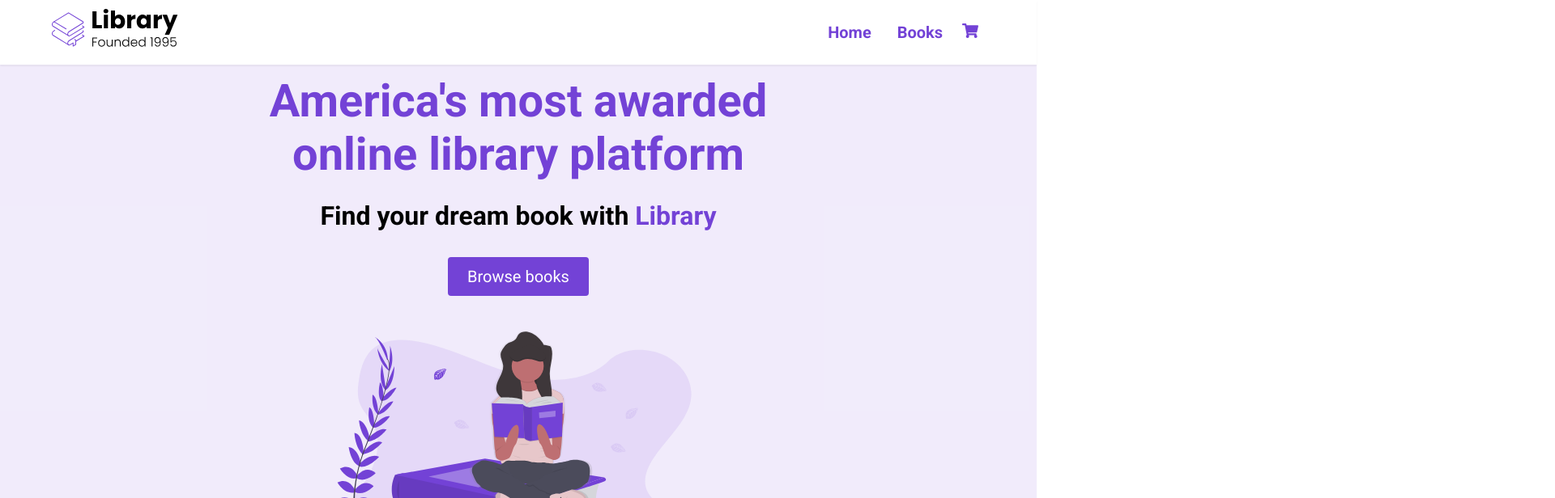
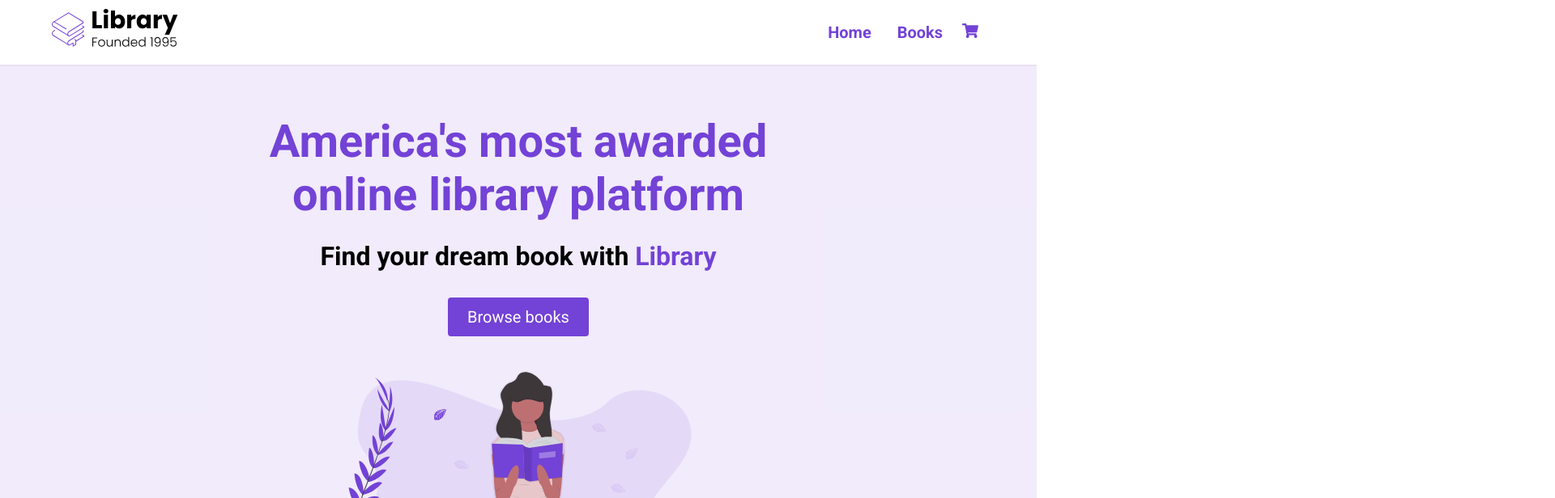
Before and after one commit to lteranl/library-react, a React (Create React App) app: page / in a window 1280 px wide. Shown: the top 616 px of the page at 81% size, 1920 px wide, since content can reach past the window. Built offline with nearby package versions, Linux system fonts and the light colour scheme.

Commit message:
overflow-x fixed

```diff
--- a/src/index.css
+++ b/src/index.css
@@ -14,6 +14,7 @@
 
 html {
     scroll-behavior: smooth;
+    overflow-x: hidden;
 }
 
 body {
@@ -223,6 +224,7 @@ LANDING
 
 #landing {
     background-color: rgba(115, 66, 214, 0.1);
+    padding-top: 50px;
 }
 
 header {
```
